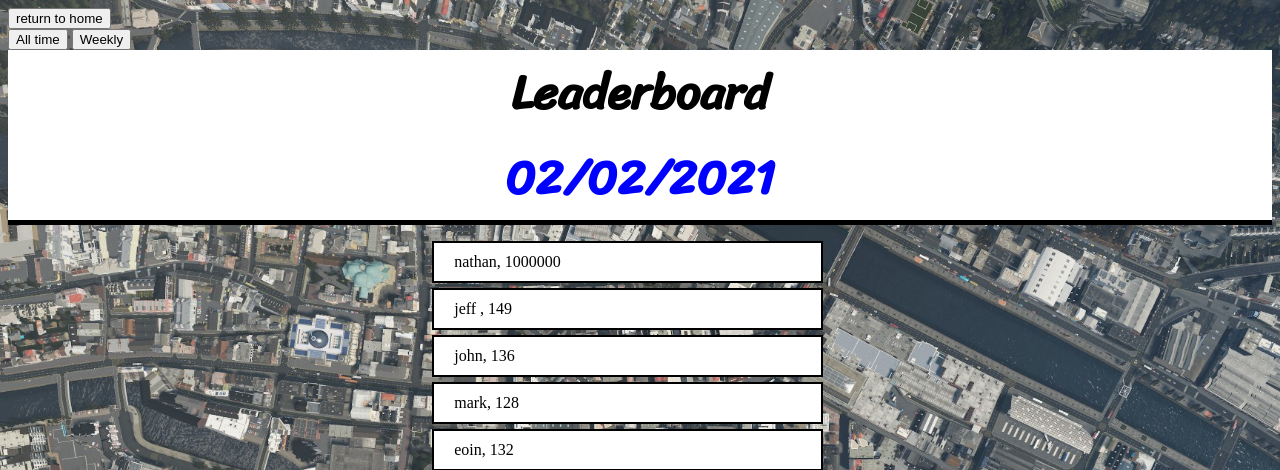
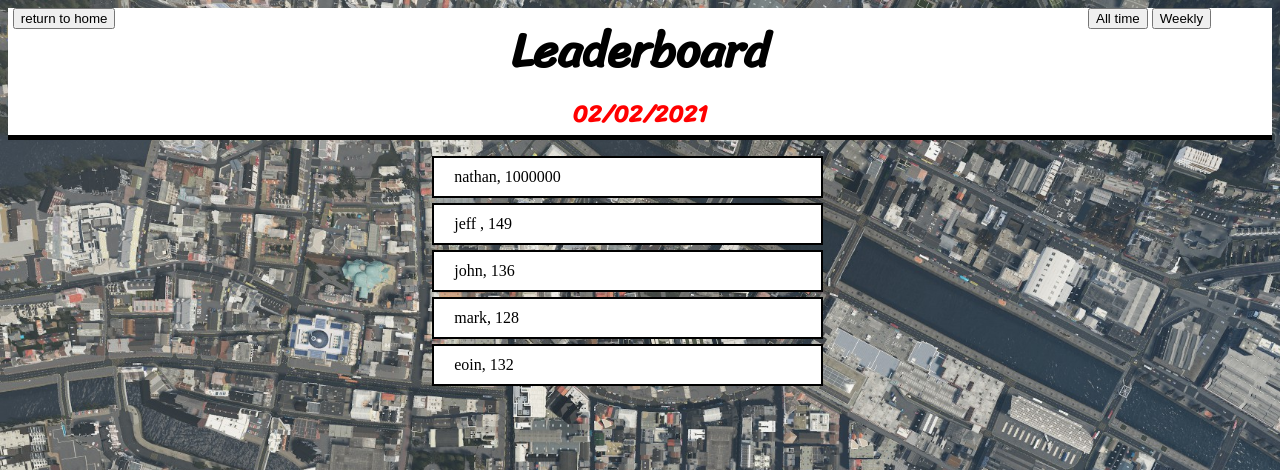
Before and after one commit to Jeffride/TeamProject2021, a Django app: page /leaderboard/ in a window 1280 px wide. Shown: the top 470 px of the page. Run offline with Django 3.2, Linux system fonts and the light colour scheme; data comes from the database, SQL or seed files in the repository.

Commit message:
Positoned the leaderboard buttons correctly

```diff
--- a/teamProject/static/leaderboard.css
+++ b/teamProject/static/leaderboard.css
@@ -9,7 +9,6 @@ html{
     min-width: 100%;
     min-height: 100%;
     /*overflow: hidden;*/
-
 }
 h1{
     text-align: center;
@@ -20,7 +19,8 @@ h1{
     margin: 0%;
 }
 #date{
-    color:blue
+    color:red;
+    font-size: 50%;
 }
 ul{
     list-style-type: none;
@@ -44,3 +44,13 @@ p{
     text-align: center;
     position: relative;
 }
+#redirect_home{
+    position: absolute;
+    top:1%;
+    left: 1%;;
+}
+#database_swtiches{
+    position: absolute;
+    top:1%;
+    left:85%;
+}
--- a/teamProject/teamProject/templates/teamProject/leaderboard.html
+++ b/teamProject/teamProject/templates/teamProject/leaderboard.html
@@ -2,7 +2,7 @@
 <html>
     <head>
         {% load static %}
-        <link rel="stylesheet" type="text/css" href="{% static 'leaderboard.css' %}">
+        <link rel="stylesheet"  href="{% static 'leaderboard.css' %}">
         <!-- Google fonts links -->
         <link rel="preconnect" href="https://fonts.gstatic.com">
         <link href="https://fonts.googleapis.com/css2?family=Sriracha&display=swap" rel="stylesheet">
```
